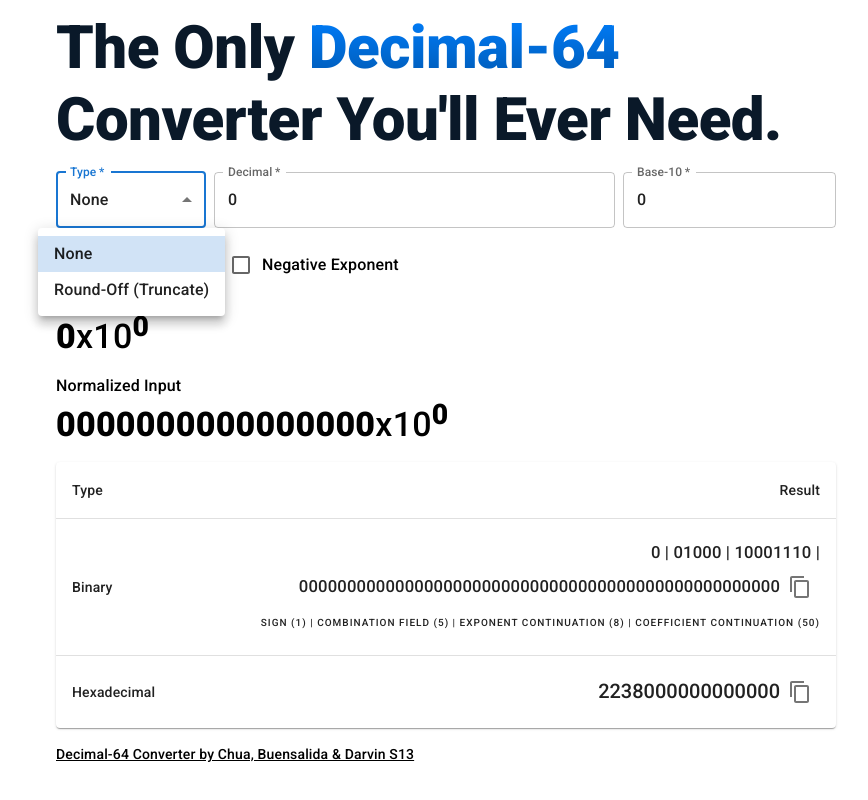
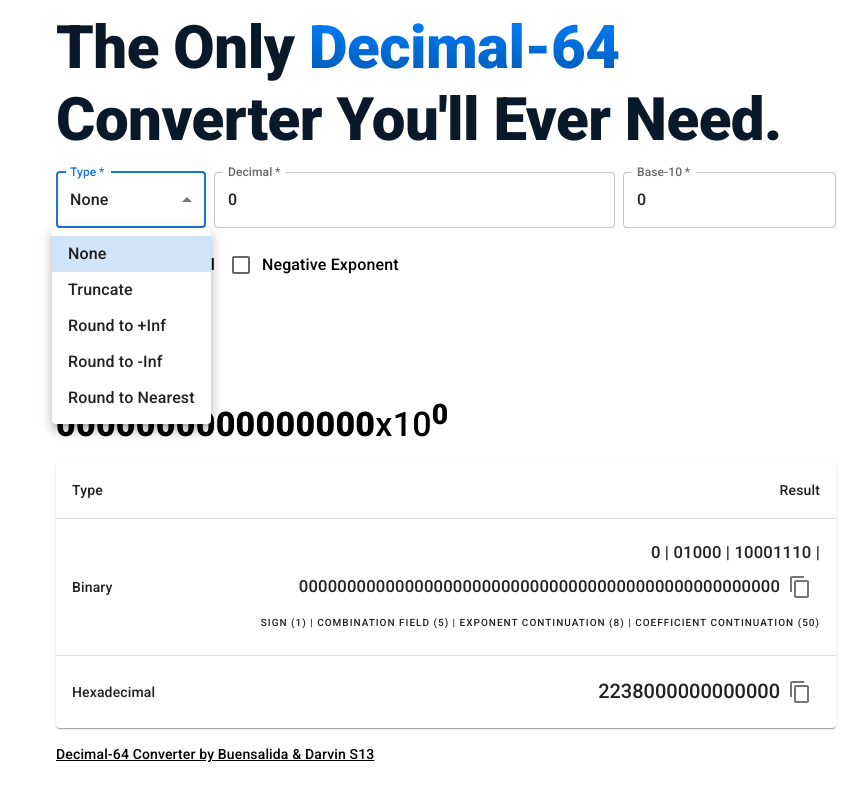
Before and after one commit to Darvvvin/csarch2-mp, a React (Create React App) app in the folder csarch-app/: page / in a window 1280 px wide. Both pictures are taken after a click on the element "None". Shown: the whole page, without its empty margins (194-1062 px from the left). Built offline with nearby package versions, Linux system fonts and the light colour scheme.

Commit message:
added round off for whole numbers

```diff
--- a/csarch-app/src/Inputs.jsx
+++ b/csarch-app/src/Inputs.jsx
@@ -55,7 +55,10 @@ export default function Inputs() {
                         onChange={handleChange}
                     >
                         <MenuItem value={'None'}>None</MenuItem>
-                        <MenuItem value={'Round'}>Round-Off (Truncate)</MenuItem>
+                        <MenuItem value={'Truncate'}>Truncate</MenuItem>
+                        <MenuItem value={'Inf'}>Round to +Inf</MenuItem>
+                        <MenuItem value={'NegInf'}>Round to -Inf</MenuItem>
+                        <MenuItem value={'Even'}>Round to Nearest</MenuItem>
                     </Select>
                 </FormControl>
                 <TextField
@@ -81,7 +84,7 @@ export default function Inputs() {
             </Box>
             {/* <Button variant="contained" onClick={handleConvert} sx={{ minWidth: '100%', fontSize: '0.75em' }}><b>Convert</b></Button> */}
             <Outputs primary={primary} base={base} method={method}/>
-            <Typography variant='body2' sx={{mt: 2}}><u>Decimal-64 Converter by Chua, Buensalida & Darvin S13</u></Typography>
+            <Typography variant='body2' sx={{mt: 2}}><u>Decimal-64 Converter by Buensalida & Darvin S13</u></Typography>
         </Box>
     );
 }
--- a/csarch-app/src/Outputs.jsx
+++ b/csarch-app/src/Outputs.jsx
@@ -26,33 +26,96 @@ export default function Outputs(props) {
     let normalizedExp = ''
 
     if (props.primary) { // Process props.primary
+        if (origInputString.includes('.')) {
+            //var origLen = 0;
+            var tempRestore = 0;
 
-        if (origInputString.includes('.')) {
             if (origInputString.length > 17) {
                 if(props.method === 'None') {
                     errorMessage = 'IS TOO LARGE!'
-                } else {
-                    origInputString = origInputString.substring(0, 17)
+                } else if(props.method === 'Truncate') {
+                    // origInputString = origInputString.substring(0, 17)
+
+                } else if(props.method === 'Inf') {
+                    // origLen = origInputString.length
+
+                    // origInputString = origInputString.substring(0, 17)
+                    // tempRestore = origInputString;
+
+                    // origInputString = parseFloat(origInputString) + (10 ** (-(origLen - 16)))
+
+                    // origInputString = origInputString.toString()
+
+                    // if(origInputString.length > 17) {
+                    //     origInputString = tempRestore
+                    // }
+                } else if(props.method === 'NegInf') {
+
+                } else if(props.method === 'Even') {
+
                 }
             }
         } else {
             if (origInputString.length > 16) {
                 if(props.method === 'None') {
                     errorMessage = 'IS TOO LARGE!'
-                } else {
+                } else if(props.method === 'Truncate') {
                     origInputString = origInputString.substring(0, 16)
+
+                } else if(props.method === 'Inf') {
+                    origInputString = origInputString.substring(0, 16)
+                    tempRestore = origInputString;
+
+                    origInputString = parseInt(origInputString) + 1
+
+                    origInputString = origInputString.toString()
+
+                    if(origInputString.length > 16) {
+                        origInputString = tempRestore
+                    }
+
+                } else if(props.method === 'NegInf') {
+                    origInputString = origInputString.substring(0, 16)
+                    tempRestore = origInputString;
+
+                    origInputString = parseInt(origInputString) - 1
+
+                    origInputString = origInputString.toString()
+
+                    if(origInputString.length > 16) {
+                        origInputString = tempRestore
+                    }
+
+                } else if(props.method === 'Even') {
+                    if(parseInt(origInputString.charAt(16)) >= 5) { // +Inf
+                        origInputString = origInputString.substring(0, 16)
+                        tempRestore = origInputString;
+
+                        origInputString = parseInt(origInputString) + 1
+                        origInputString = origInputString.toString()
+
+                        if(origInputString.length > 16) {
+                            origInputString = tempRestore
+                        }
+
+                    } else { // Truncate
+                        origInputString = origInputString.substring(0, 16)
+                    }
                 }
             }
         }
 
-        if (origInputString.includes('.') && parseFloat(origInputString) % 1 === 0) {
-            for (let i = 0; i < origInputString.length; i++) {
-                if (origInputString.charAt(i) === '.') {
-                    origInputString = origInputString.substring(0, i)
-                    break
-                }
-            }
-        }
+        // if (origInputString.includes('.') && parseFloat(origInputString) % 1 === 0) {
+        //     for (let i = 0; i < origInputString.length; i++) {
+        //         if (origInputString.charAt(i) === '.') {
+        //             origInputString = origInputString.substring(0, i)
+        //             break
+        //         }
+        //     }
+        // }
+        origInputString = parseFloat(origInputString);
+
+        origInputString = origInputString.toString();
 
         for (let i = 0; i < origInputString.length; i++) {
             if (origInputString.charAt(i) === '.') {
@@ -455,7 +518,7 @@ export default function Outputs(props) {
 
             <Box>
                 <Typography variant='body1'>Your Input</Typography>
-                <Typography variant='h4' sx={{ mb: 2, mt: 0 }}><b><IsNegative negativeSign={negativeDecimal} />{props.primary === '' ? <span>NaN </span> : <span>{props.primary}</span>}</b>x10<sup><b>{inputtedExp}</b></sup></Typography>
+                <Typography variant='h4' sx={{ mb: 2, mt: 0 }}><b><IsNegative negativeSign={negativeDecimal} />{props.primary === '' ? <span>NaN </span> : <span>{props.primary}</span>}</b>x10<sup><b>{props.base === '' ? <span>NaN </span> : <span>{inputtedExp}</span>}</b></sup></Typography>
             </Box>
 
             <Box>
```
